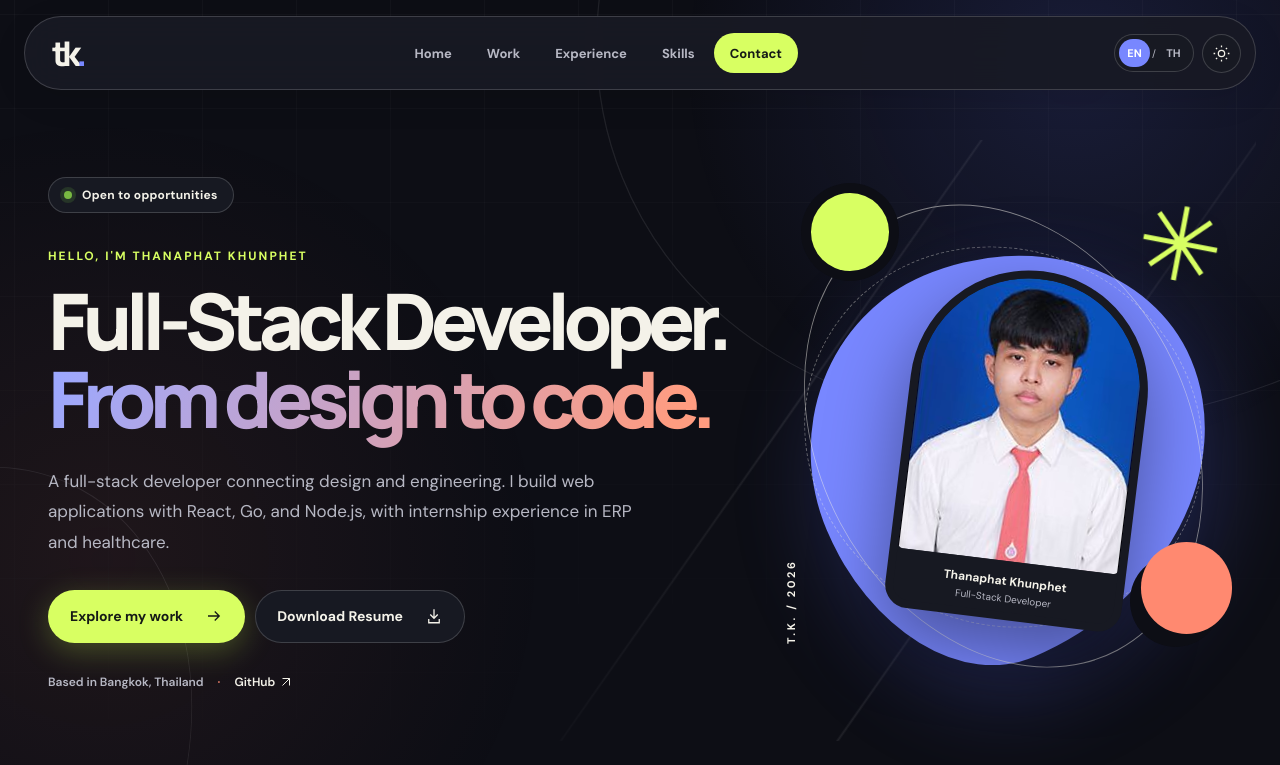
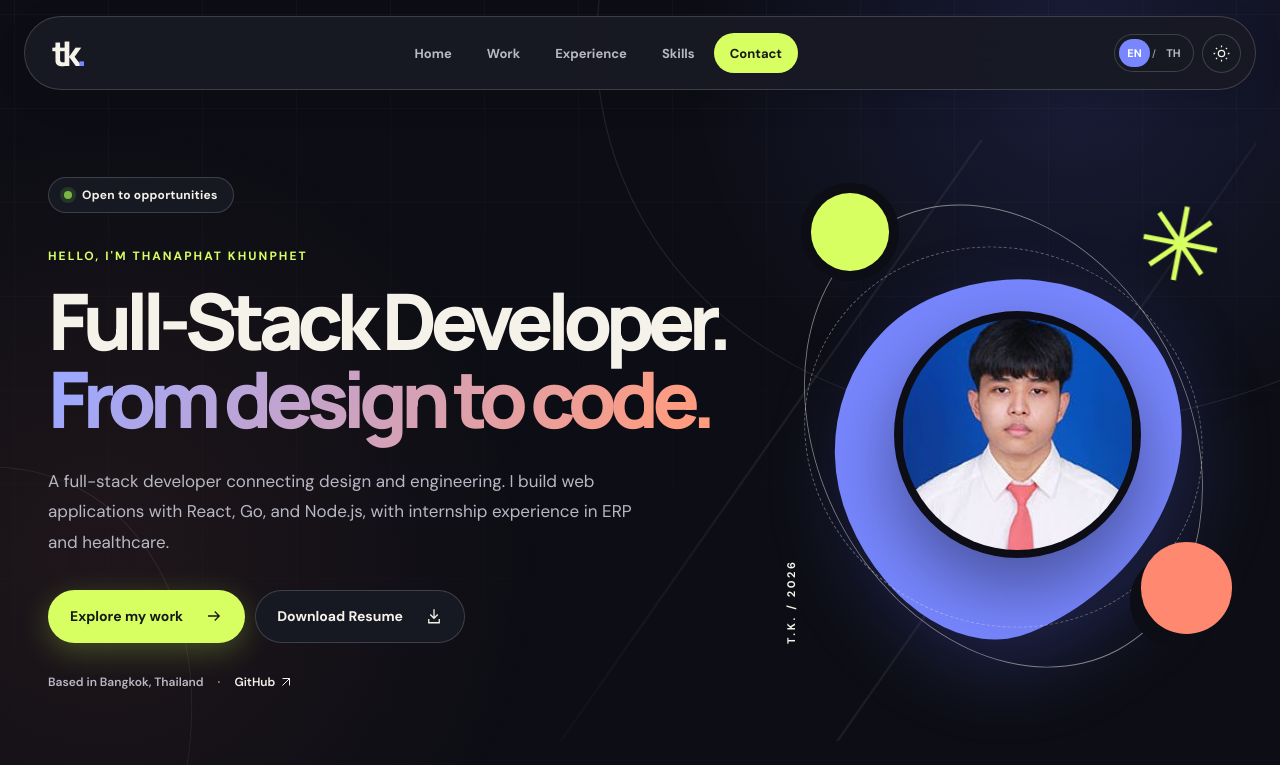
Before and after one commit to sing198/portfolio, a React (Vite) app: page / in a window 1280 px wide. Shown: the top 765 px of the page. Built offline with nearby package versions, Linux system fonts and the light colour scheme.

Commit message:
Refine portrait styling and correct Thai name

```diff
--- a/src/App.jsx
+++ b/src/App.jsx
@@ -199,10 +199,6 @@ function App() {
             <div className="portrait-spark" aria-hidden="true">✳</div>
             <div className="portrait-frame">
               <img src="/profile.jpg" alt={t.hero.name} fetchPriority="high" />
-              <div className="portrait-caption">
-                <span>{t.hero.name}</span>
-                <small>{t.hero.role}</small>
-              </div>
             </div>
             <div className="portrait-coordinate" aria-hidden="true">T.K. / 2026</div>
           </div>
--- a/src/index.css
+++ b/src/index.css
@@ -15,6 +15,7 @@
   --grid-line: #161b3120;
   --headline-gradient: linear-gradient(120deg, #3449d9 5%, #dc624f 88%);
   --shadow: 0 25px 65px #181c3020;
+  --portrait-frame-color: #fff;
   font-family: 'DM Sans', 'Noto Sans Thai', sans-serif;
   color: var(--text);
   background: var(--bg);
@@ -39,6 +40,7 @@ html.dark-theme {
   --grid-line: #ffffff16;
   --headline-gradient: linear-gradient(115deg, #9ca8ff 3%, #ff9c80 93%);
   --shadow: 0 30px 75px #00000066;
+  --portrait-frame-color: #0d0e15;
   color-scheme: dark;
 }
 
@@ -495,7 +497,7 @@ h1 > span,
   z-index: -3;
   border-radius: 47% 53% 65% 35% / 50% 46% 54% 50%;
   background: var(--cobalt);
-  transform: rotate(-23deg);
+  transform: rotate(-23deg) scale(.88);
   box-shadow: 0 34px 90px #5969ef42;
 }
 
@@ -557,43 +559,24 @@ h1 > span,
 
 .portrait-frame {
   position: absolute;
-  top: 18%;
-  left: 28%;
+  top: 26%;
+  left: 26%;
   z-index: 2;
-  width: 52%;
-  max-width: 240px;
+  width: 54%;
+  max-width: 250px;
+  aspect-ratio: 1;
   overflow: hidden;
-  border: 8px solid var(--surface);
-  border-radius: 120px 120px 24px 24px;
-  background: var(--surface);
+  border: 8px solid var(--portrait-frame-color);
+  border-radius: 50%;
+  background: var(--portrait-frame-color);
   box-shadow: var(--shadow);
-  transform: rotate(7deg);
 }
 
 .portrait-frame img {
   width: 100%;
-  aspect-ratio: .78;
+  height: 100%;
   object-fit: cover;
-  object-position: center 22%;
-  border-radius: 110px 110px 5px 5px;
-}
-
-.portrait-caption {
-  display: flex;
-  flex-direction: column;
-  gap: 3px;
-  padding: 12px 8px 7px;
-  text-align: center;
-}
-
-.portrait-caption > span {
-  font-size: 12px;
-  font-weight: 800;
-}
-
-.portrait-caption small {
-  color: var(--muted);
-  font-size: 10px;
+  object-position: center 20%;
 }
 
 .portrait-coordinate {
--- a/src/translations.js
+++ b/src/translations.js
@@ -21,7 +21,6 @@ export const translations = {
       exploreBtn: 'Explore my work',
       resumeBtn: 'Download Resume',
       location: 'Based in Bangkok, Thailand',
-      role: 'Full-Stack Developer',
       name: 'Thanaphat Khunphet',
     },
     strip: {
@@ -175,7 +174,7 @@ export const translations = {
     ],
     hero: {
       availability: 'พร้อมเริ่มงานทันที',
-      eyebrow: 'สวัสดีครับ ผม ธนภัทร ขุนเพ็ชร',
+      eyebrow: 'สวัสดีครับ ผม ธนภัทร ขุนเพชร',
       headlineLead: 'Full-Stack Developer.',
       headlineSub: 'จากดีไซน์สู่โค้ดจริง',
       description:
@@ -183,8 +182,7 @@ export const translations = {
       exploreBtn: 'ดูผลงานของผม',
       resumeBtn: 'ดาวน์โหลดเรซูเม่ (ภาษาอังกฤษ)',
       location: 'กรุงเทพฯ, ประเทศไทย',
-      role: 'Full-Stack Developer',
-      name: 'ธนภัทร ขุนเพ็ชร',
+      name: 'ธนภัทร ขุนเพชร',
     },
     strip: {
       tag: 'DESIGN → DEVELOPMENT',
```
